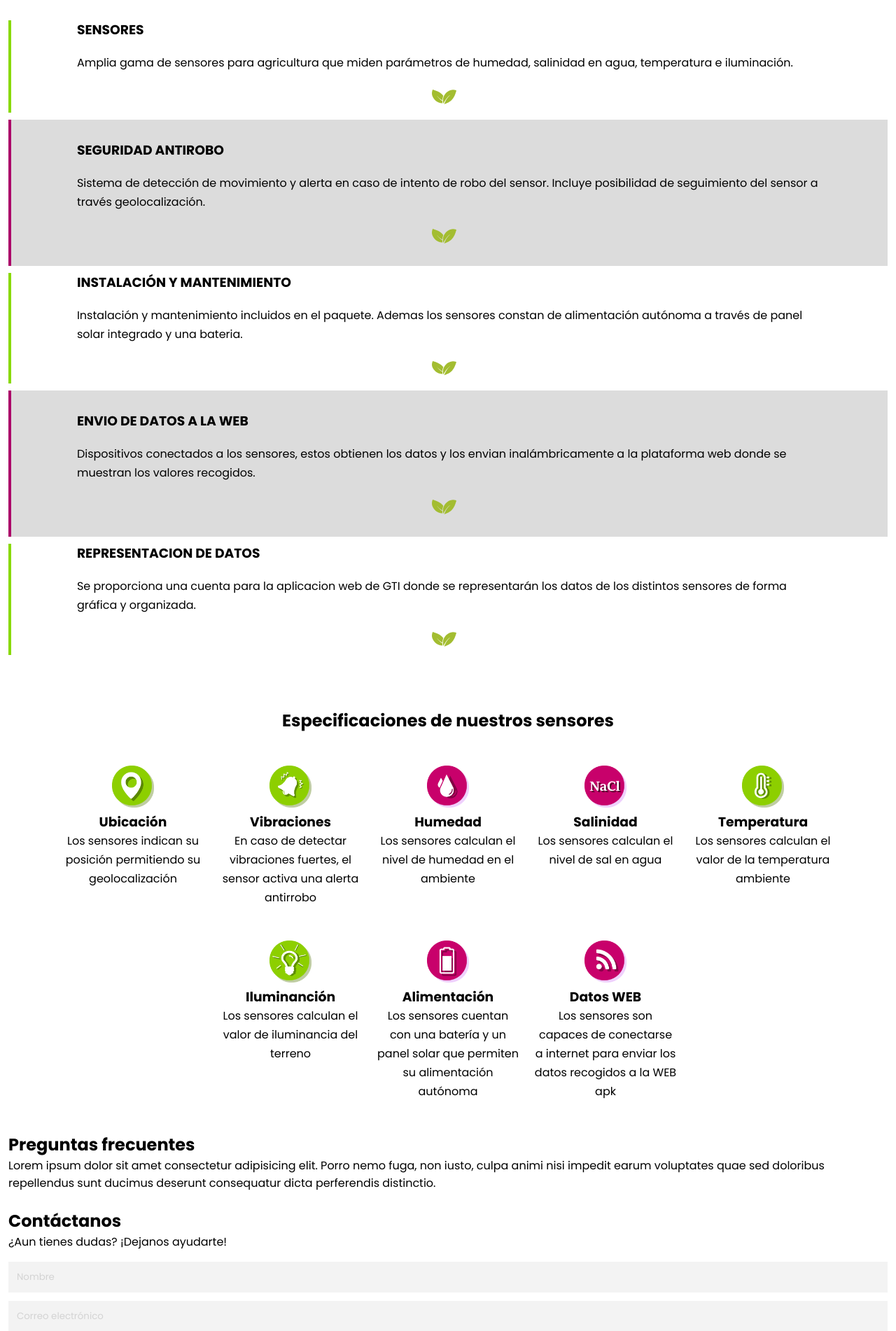
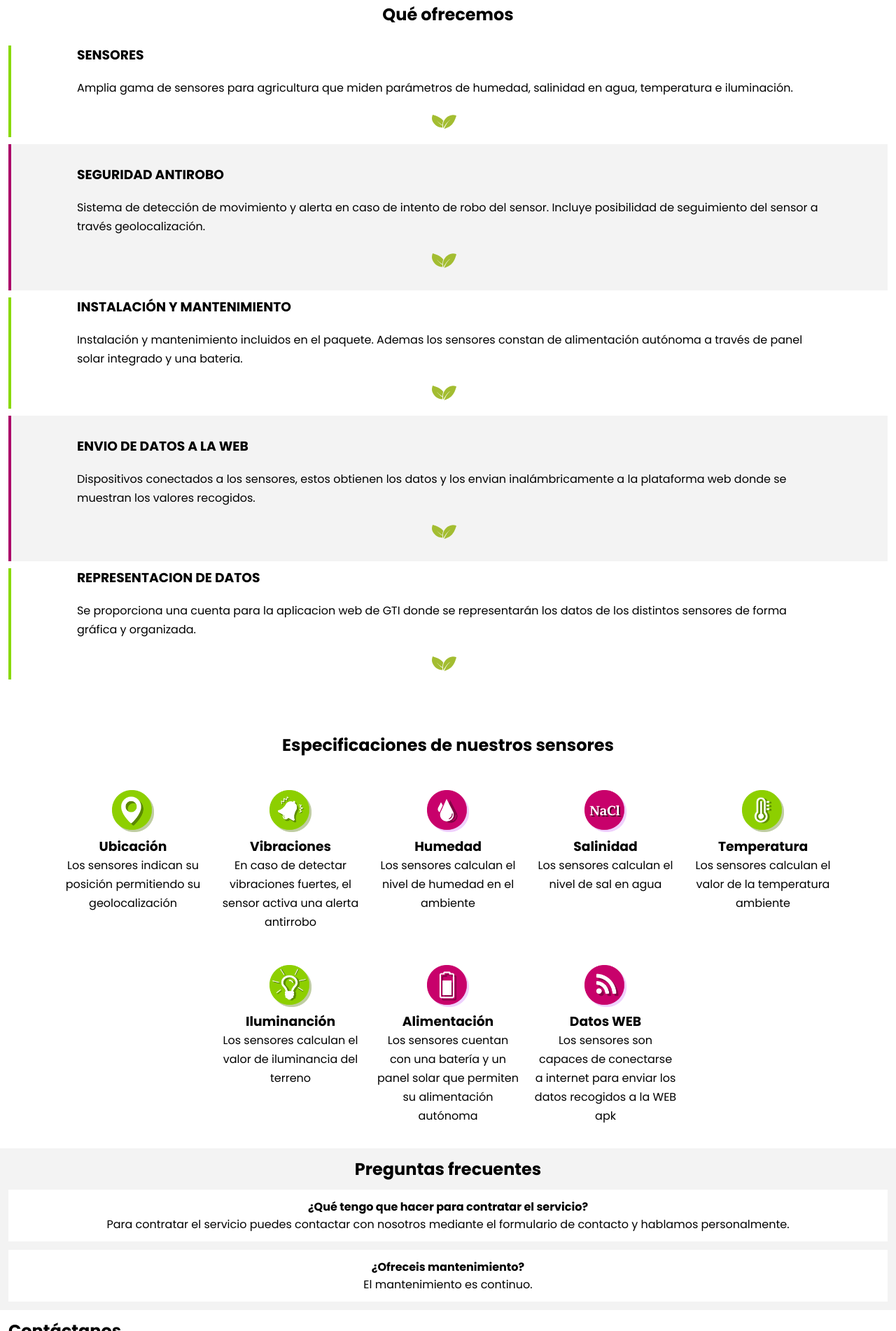
Before and after one commit to danialfaro/Proyecto-Web-GTi, a PHP site: page / in a window 1280 px wide. Shown: the part 1824-3726 px from the top of the page at 70% size. Run offline with PHP 8.4, Linux system fonts and the light colour scheme.

Commit message:
Hotfixes y Faq

```diff
--- a/css/estilos.css
+++ b/css/estilos.css
@@ -149,7 +149,7 @@ section {
 .logo {
     width: auto;
     height: auto;
-    max-width: 120px;
+	max-width: 120px;
     background: white;
 }
 
@@ -353,17 +353,29 @@ textarea::placeholder {
 }
 
 footer {
-    background-color: rgb(243, 243, 243);
+    background: rgb(243, 243, 243);
     color: lightgrey;
     text-align: center;
 }
 
 
+#sectionFaq {
+    text-align: center;
+    background: rgb(243, 243, 243);
+    padding: 12px;
+}
+
+.pregunta_faq {
+    margin-top: 12px;
+    padding: 12px;
+    background: white;
+}
+
 
 .color-seccion{
     width: 100%;
     padding:  20px 0;
-    background-color: #dcdcdc;
+    background: rgb(243, 243, 243);
 }
 .texto-QS-principal{
     font-family: 'Poppins',sans-serif;
@@ -391,8 +403,9 @@ footer {
 }
 
 #videoGTI{
-    width: 95%;
+    width: 100%;
 }
+
 .hojas{
     width: 35px;
     margin: 5px 48%;
@@ -402,7 +415,7 @@ footer {
     border-left-width: 4px;
 }
 #ofertas div:nth-child(2n){
-    background-color: #dcdcdc;
+    background: rgb(243, 243, 243);
     border-left: solid #AB0769;
     border-left-width: 4px;
     margin-top: 10px;
--- a/index.html
+++ b/index.html
@@ -178,14 +178,22 @@
         </div>
     </section>
 
-    <section class="anchor">
+    <section id="sectionFaq" class="anchor">
         <a name="seccion_faq"></a>
 
         <!-- TODO: Seccion FAQ -->
 
         <h2>Preguntas frecuentes</h2>
 
-        <p>Lorem ipsum dolor sit amet consectetur adipisicing elit. Porro nemo fuga, non iusto, culpa animi nisi impedit earum voluptates quae sed doloribus repellendus sunt ducimus deserunt consequatur dicta perferendis distinctio.</p>
+        <div class="pregunta_faq">
+            <strong>¿Qué tengo que hacer para contratar el servicio?</strong>
+            <p>Para contratar el servicio puedes contactar con nosotros mediante el formulario de contacto y hablamos personalmente.</p>
+        </div>
+
+        <div class="pregunta_faq">
+            <strong>¿Ofreceis mantenimiento?</strong>
+            <p>El mantenimiento es continuo.</p>
+        </div>
 
     </section>
 
```
